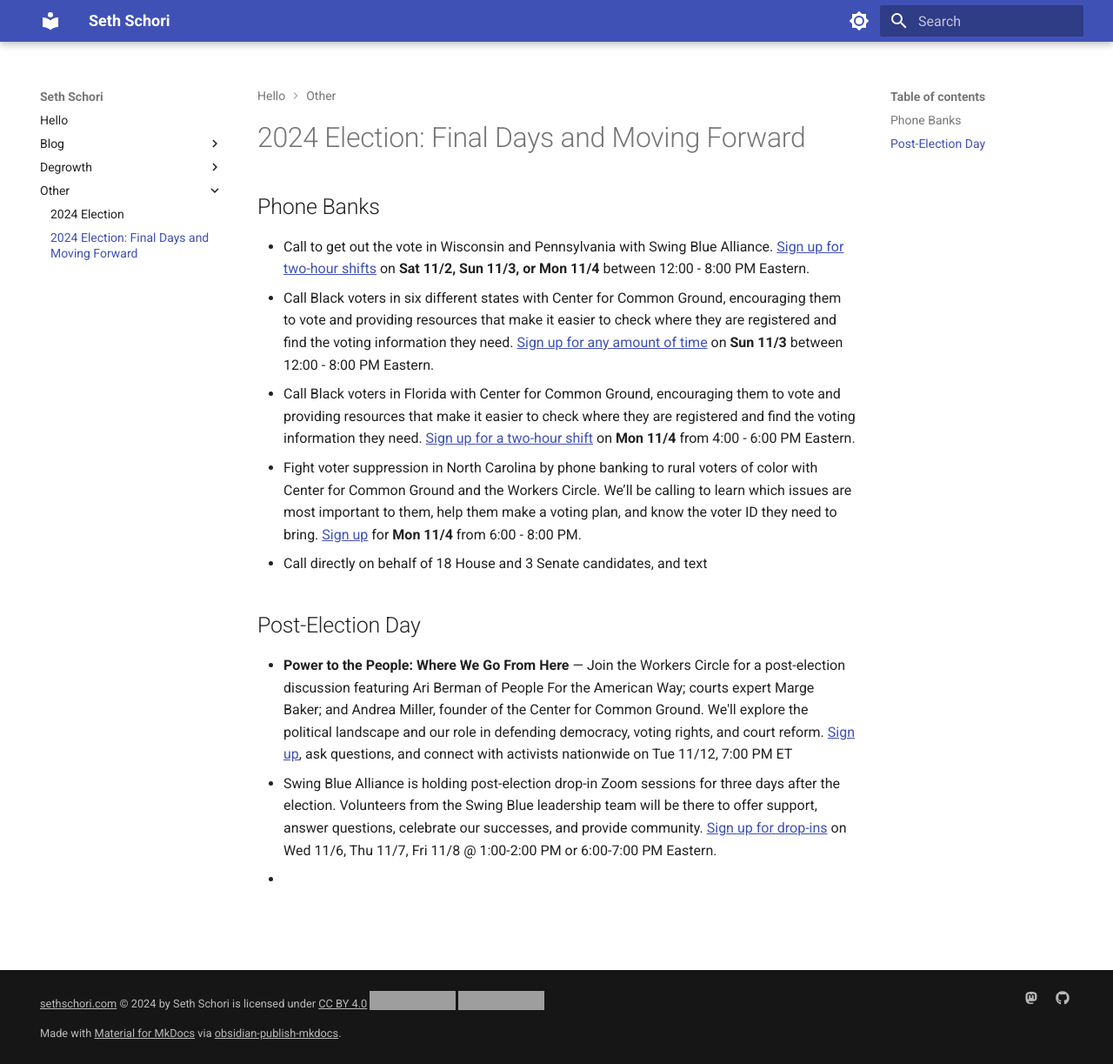
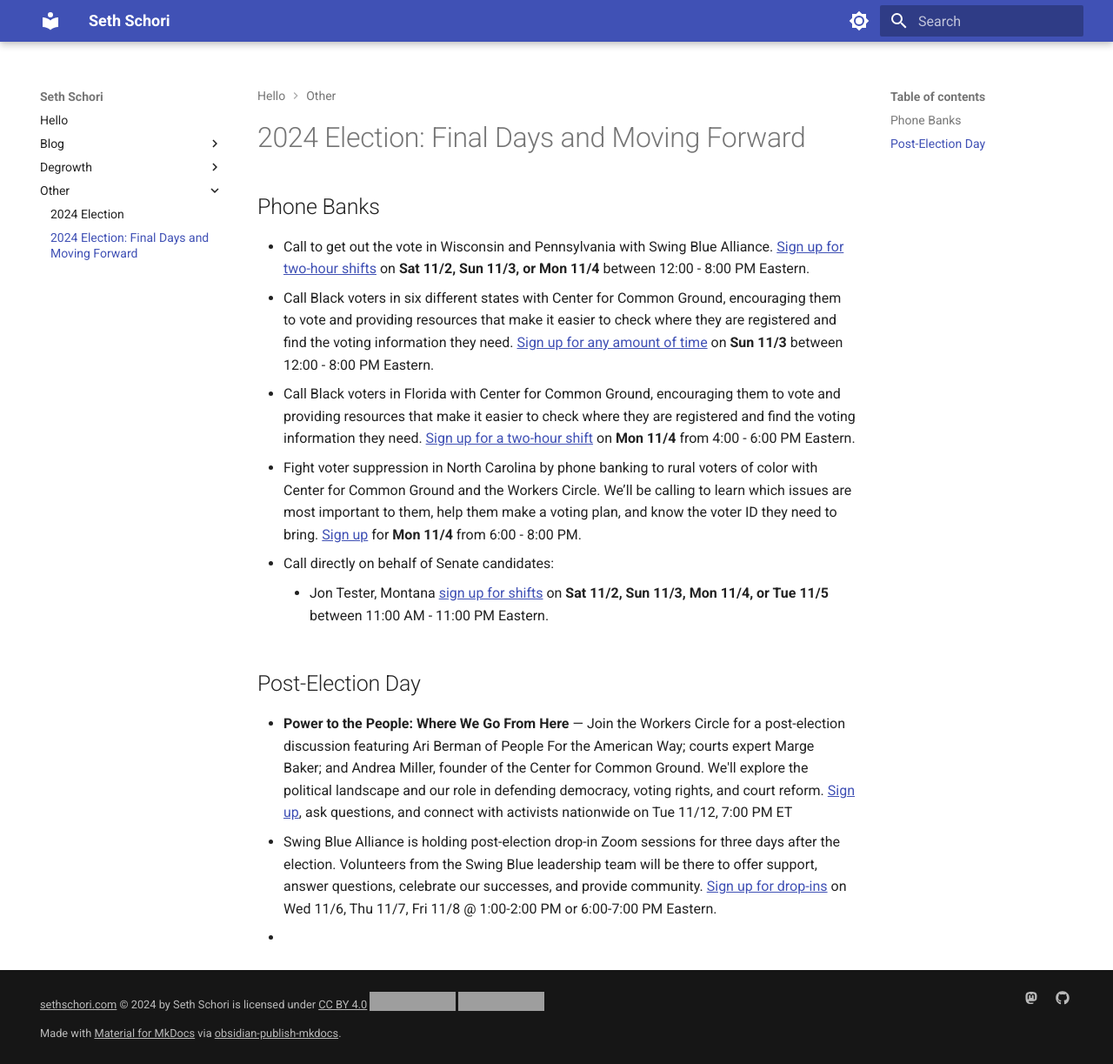
Before and after one commit to sethschori/sethschori.github.io, an MkDocs documentation site: the page built from docs/other/2024-election-ending.md, in a window 1280 px wide and 1223 px high. Shown: the whole window at 87% size. Built offline with MkDocs 1.6.1 and Material for MkDocs 9.7.7, drawn with Linux system fonts in a browser that asks for light colours; grey boxes are pictures that could not be loaded.

Commit message:
vault backup: 2024-11-02 09:30:16

```diff
--- a/docs/other/2024-election-ending.md
+++ b/docs/other/2024-election-ending.md
@@ -5,7 +5,8 @@
 - Call Black voters in six different states with Center for Common Ground, encouraging them to vote and providing resources that make it easier to check where they are registered and find the voting information they need. [Sign up for any amount of time](https://actionnetwork.org/events/callapalooza-november-3?source=direct_link&referrer=group-the-workers-circle) on **Sun 11/3** between 12:00 - 8:00 PM Eastern.
 - Call Black voters in Florida with Center for Common Ground, encouraging them to vote and providing resources that make it easier to check where they are registered and find the voting information they need. [Sign up for a two-hour shift](https://www.mobilize.us/cfcg-rov/event/709186/)  on **Mon 11/4** from 4:00 - 6:00 PM Eastern.
 - Fight voter suppression in North Carolina by phone banking to rural voters of color with Center for Common Ground and the Workers Circle. We’ll be calling to learn which issues are most important to them, help them make a voting plan, and know the voter ID they need to bring. [Sign up](https://us02web.zoom.us/meeting/register/tZwsdOmhpjMoGtTCZ2povk3lxDJSgdvVBvk0#/registration) for **Mon 11/4** from 6:00 - 8:00 PM.
-- Call directly on behalf of 18 House and 3 Senate candidates, and text
+- Call directly on behalf of Senate candidates:
+	- Jon Tester, Montana [sign up for shifts](https://www.mobilize.us/bigskyvictory/event/703769/) on **Sat 11/2, Sun 11/3, Mon 11/4, or Tue 11/5** between 11:00 AM - 11:00 PM Eastern.
 ## Post-Election Day
 - **Power to the People: Where We Go From Here** — Join the Workers Circle for a post-election discussion featuring Ari Berman of People For the American Way; courts expert Marge Baker; and Andrea Miller, founder of the Center for Common Ground. We'll explore the political landscape and our role in defending democracy, voting rights, and court reform. [Sign up](https://us02web.zoom.us/meeting/register/tZMpdu6pqDwtH9XIzrp7nk2s51HqZesarWsd#/registration), ask questions, and connect with activists nationwide on Tue 11/12, 7:00 PM ET
 - Swing Blue Alliance is holding post-election drop-in Zoom sessions for three days after the election. Volunteers from the Swing Blue leadership team will be there to offer support, answer questions, celebrate our successes, and provide community. [Sign up for drop-ins](https://www.mobilize.us/swingbluealliance/event/740136/) on Wed 11/6, Thu 11/7, Fri 11/8 @ 1:00-2:00 PM or 6:00-7:00 PM Eastern.
```
